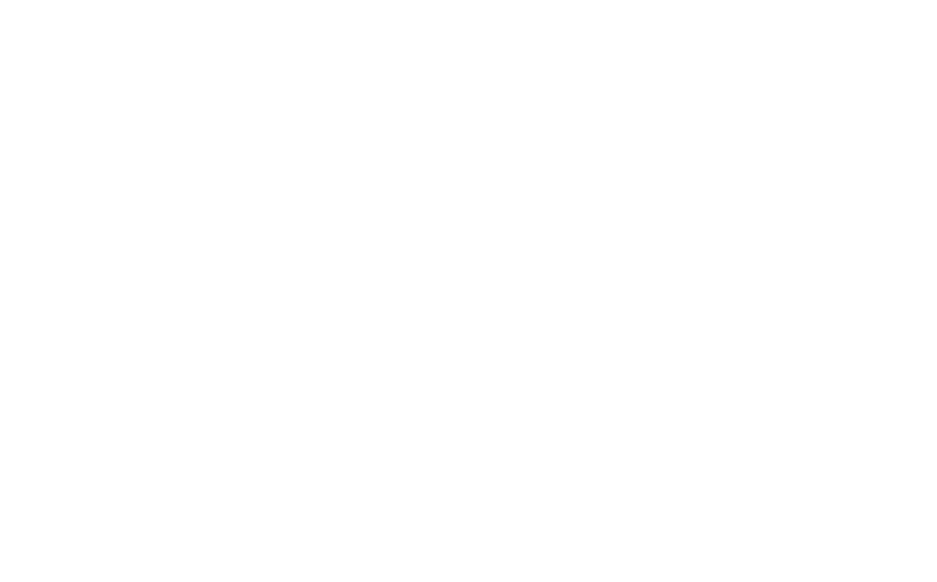
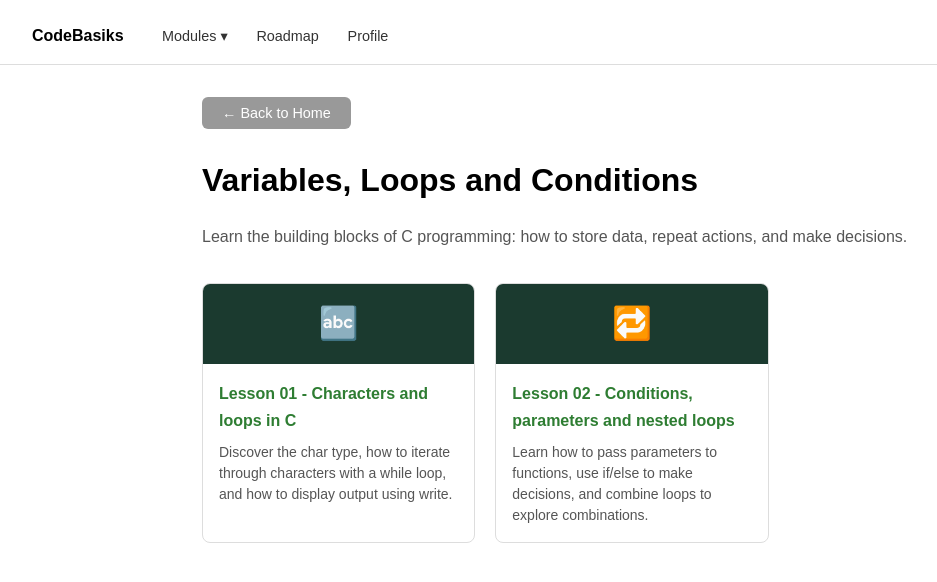
Before and after one commit to Tholarr/codebasiks, a React (Vite) app in the folder frontend/: page /module/01 in a window 1280 px wide. Before the commit this address had no page. Shown: the top 582 px of the page, without its empty margins (8-945 px from the left). Built offline with nearby package versions, Linux system fonts and the light colour scheme.

Commit message:
:zap: Add module home page

```diff
--- a/frontend/src/Home.tsx
+++ b/frontend/src/Home.tsx
@@ -3,8 +3,8 @@ import { primaryButtonStyle } from "./styles/common";
 import Navbar from "./components/Navbar";
 
 const modules = [
-  { name: "Variables, Loops and Conditions", path: "/module/01/lesson/01" },
-  { name: "Pointers", path: "/module/02/lesson/01" },
+  { name: "Variables, Loops and Conditions", path: "/module/01" },
+  { name: "Pointers", path: "/module/02" },
 ];
 
 export default function Home() {
--- /dev/null
+++ b/frontend/src/components/ModuleLayout.tsx
@@ -0,0 +1,79 @@
+import { useNavigate } from "react-router-dom";
+import Navbar from "./Navbar";
+import { secondaryButtonStyle } from "../styles/common";
+
+type Lesson = {
+  title: string;
+  description: string;
+  path: string;
+  icon: string;
+};
+
+type Props = {
+  title: string;
+  description: string;
+  lessons: Lesson[];
+};
+
+export default function ModuleLayout({ title, description, lessons }: Props) {
+  const navigate = useNavigate();
+
+  return (
+    <div style={{ fontFamily: "sans-serif" }}>
+      <Navbar />
+
+      <div style={{ maxWidth: 860, margin: "0 auto", padding: "2rem", lineHeight: 1.7 }}>
+        <button onClick={() => navigate("/")} style={secondaryButtonStyle}>
+          ← Back to Home
+        </button>
+
+        <h1 style={{ marginTop: "1.5rem", marginBottom: "0.5rem" }}>{title}</h1>
+        <p style={{ color: "#555", marginBottom: "2rem" }}>{description}</p>
+
+        <div style={{
+          display: "grid",
+          gridTemplateColumns: "repeat(auto-fill, minmax(260px, 1fr))",
+          gap: "1.25rem",
+        }}>
+          {lessons.map(lesson => (
+            <div
+              key={lesson.path}
+              onClick={() => { window.scrollTo(0, 0); navigate(lesson.path); }}
+              style={{
+                border: "1px solid #ddd",
+                borderRadius: "8px",
+                overflow: "hidden",
+                cursor: "pointer",
+                transition: "box-shadow 0.2s",
+              }}
+              onMouseEnter={e => (e.currentTarget.style.boxShadow = "0 4px 16px rgba(0,0,0,0.12)")}
+              onMouseLeave={e => (e.currentTarget.style.boxShadow = "none")}
+            >
+              {/* Icon banner */}
+              <div style={{
+                backgroundColor: "#1b3a2f",
+                height: "80px",
+                display: "flex",
+                alignItems: "center",
+                justifyContent: "center",
+                fontSize: "2rem",
+              }}>
+                {lesson.icon}
+              </div>
+
+              {/* Card body */}
+              <div style={{ padding: "1rem" }}>
+                <h3 style={{ margin: "0 0 0.5rem", fontSize: "1rem", color: "#2e7d32" }}>
+                  {lesson.title}
+                </h3>
+                <p style={{ margin: 0, fontSize: "0.875rem", color: "#555", lineHeight: 1.5 }}>
+                  {lesson.description}
+                </p>
+              </div>
+            </div>
+          ))}
+        </div>
+      </div>
+    </div>
+  );
+}
--- a/frontend/src/components/Navbar.tsx
+++ b/frontend/src/components/Navbar.tsx
@@ -2,8 +2,8 @@ import { useState } from "react";
 import { useNavigate } from "react-router-dom";
 
 const modules = [
-  { name: "Variables, Loops and Conditions", path: "/module/01/lesson/01" },
-  { name: "Pointers", path: "/module/02/lesson/01" },
+  { name: "Variables, Loops and Conditions", path: "/module/01" },
+  { name: "Pointers", path: "/module/02" },
 ];
 
 export default function Navbar() {
--- a/frontend/src/lessons/module01/lesson01.tsx
+++ b/frontend/src/lessons/module01/lesson01.tsx
@@ -29,7 +29,7 @@ int my_print_digits(void)
 
 export default function Lesson01() {
     return (
-        <LessonLayout title="Characters and loops in C" nextPath="/module/01/lesson/02">
+        <LessonLayout title="Characters and loops in C" prevPath="/module/01" nextPath="/module/01/lesson/02">
 
             {/* ── Lesson content ── */}
             <p>
--- a/frontend/src/lessons/module01/lesson02.tsx
+++ b/frontend/src/lessons/module01/lesson02.tsx
@@ -47,7 +47,7 @@ int my_print_comb2(void)
 
 export default function Lesson02() {
   return (
-    <LessonLayout title="Conditions, parameters and nested loops" prevPath="/module/01/lesson/01" nextPath="/module/02/lesson/01">
+    <LessonLayout title="Conditions, parameters and nested loops" prevPath="/module/01/lesson/01" nextPath="/module/02">
 
       {/* ── Lesson content ── */}
       <p>
--- a/frontend/src/main.tsx
+++ b/frontend/src/main.tsx
@@ -2,6 +2,8 @@ import { StrictMode } from "react";
 import { createRoot } from "react-dom/client";
 import { BrowserRouter, Routes, Route } from "react-router-dom";
 import Home from "./Home";
+import Module01 from "./modules/Module01";
+import Module02 from "./modules/Module02";
 import Lesson01 from "./lessons/module01/lesson01";
 import Lesson02 from "./lessons/module01/lesson02";
 
@@ -9,14 +11,17 @@ createRoot(document.getElementById("root")!).render(
   <StrictMode>
     <BrowserRouter>
       <Routes>
-
         <Route path="/" element={<Home />} />
 
+        <Route path="/module/01" element={<Module01 />} />
+        <Route path="/module/02" element={<Module02 />} />
+
+        {/* Module 01 */}
         <Route path="/module/01/lesson/01" element={<Lesson01 />} />
         <Route path="/module/01/lesson/02" element={<Lesson02 />} />
 
-        <Route path="/module/02/lesson/01" element={<div style={{ padding: "2rem" }}>Pointers lesson 01 - coming soon</div>} />
-
+        {/* Module 02 */}
+        <Route path="/module/02/lesson/01" element={<div style={{ padding: "2rem" }}>Lesson 01 - coming soon</div>} />
       </Routes>
     </BrowserRouter>
   </StrictMode>
--- /dev/null
+++ b/frontend/src/modules/Module01.tsx
@@ -0,0 +1,24 @@
+import ModuleLayout from "../components/ModuleLayout";
+
+export default function Module01() {
+  return (
+    <ModuleLayout
+      title="Variables, Loops and Conditions"
+      description="Learn the building blocks of C programming: how to store data, repeat actions, and make decisions."
+      lessons={[
+        {
+          title: "Lesson 01 - Characters and loops in C",
+          description: "Discover the char type, how to iterate through characters with a while loop, and how to display output using write.",
+          path: "/module/01/lesson/01",
+          icon: "🔤",
+        },
+        {
+          title: "Lesson 02 - Conditions, parameters and nested loops",
+          description: "Learn how to pass parameters to functions, use if/else to make decisions, and combine loops to explore combinations.",
+          path: "/module/01/lesson/02",
+          icon: "🔁",
+        },
+      ]}
+    />
+  );
+}
--- /dev/null
+++ b/frontend/src/modules/Module02.tsx
@@ -0,0 +1,18 @@
+import ModuleLayout from "../components/ModuleLayout";
+
+export default function Module02() {
+  return (
+    <ModuleLayout
+      title="Pointers"
+      description="Understand how memory works in C and how pointers let you directly manipulate it."
+      lessons={[
+        {
+          title: "Lesson 01 - Coming soon",
+          description: "This lesson is not yet available.",
+          path: "/module/02/lesson/01",
+          icon: "📍",
+        },
+      ]}
+    />
+  );
+}
```
